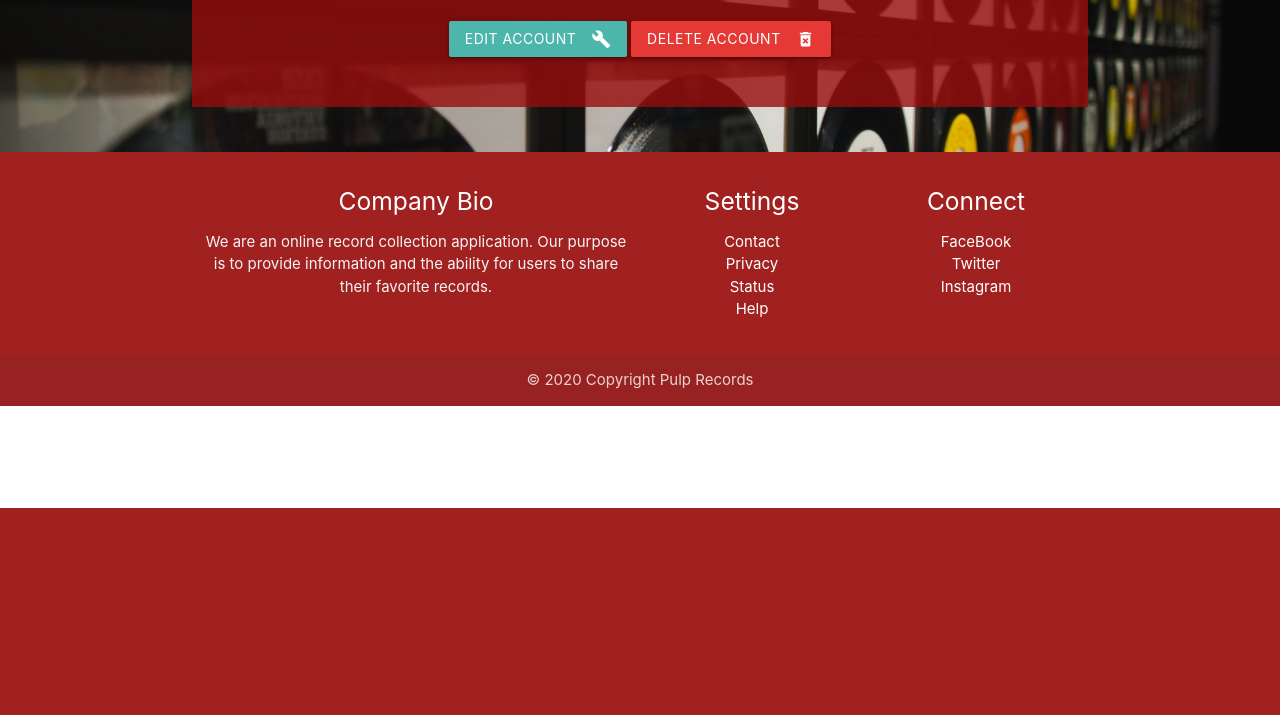
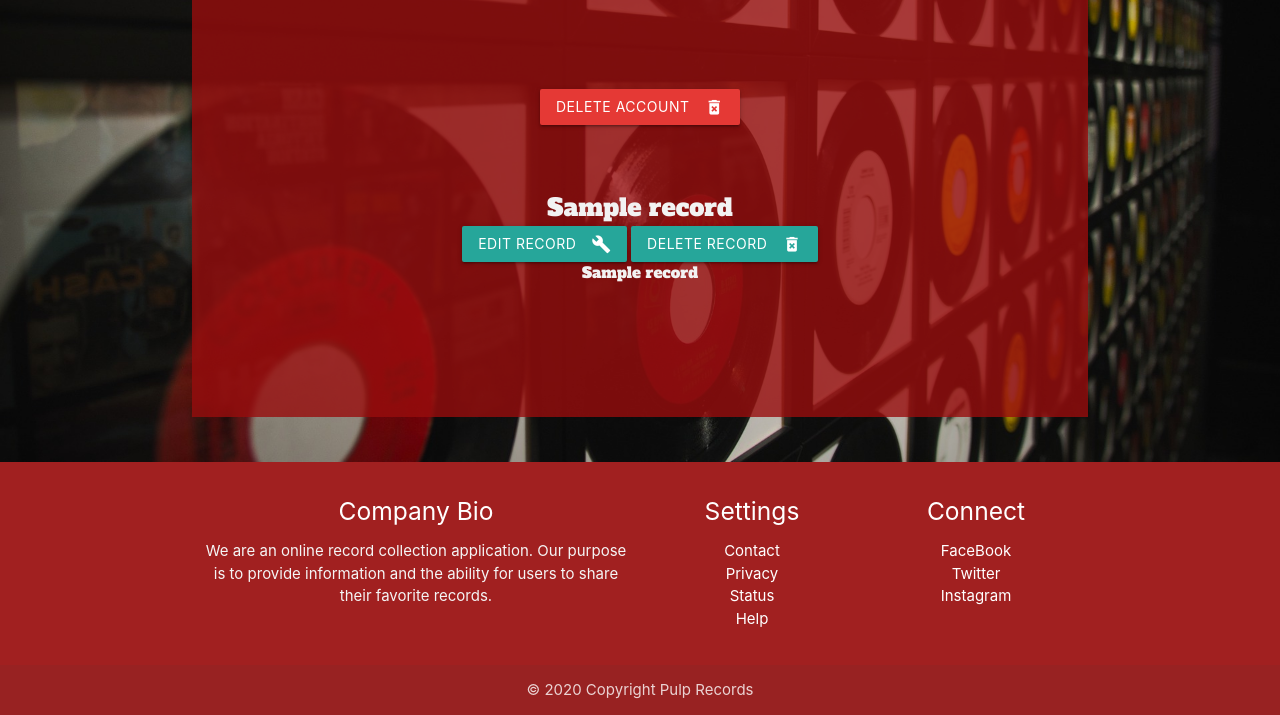
Before and after one commit to Timmy-Bergkvist/pulp-records, a Flask app: template templates/profile.html in a window 1280 px wide. Shown: the part 292-1007 px from the top of the page. Before the commit the page ends 800 px from the top, so only its background shows below. Run offline with Flask 2, Linux system fonts and the light colour scheme; the template is opened without the code that fills it: most values are stand-ins (such as "Sample title", 1, 10 or a date in 2020); some libraries are stand-ins or nearby versions.

Commit message:
added update and delete functions

```diff
--- a/app.py
+++ b/app.py
@@ -174,29 +174,57 @@ def delete_profile(user_id):
     return redirect(url_for('index'))
 
 
-#---Edit user---
+
+#---Edit records---
 
 @app.route('/edit_record/<record_id>')
 @login_required
 def edit_record(record_id):
-
-    edit_record =  mongo.db.recordCollection.find_one({"_id": ObjectId(record_id)})
-
+    username = current_user.username
+    the_record = mongo.db.recordCollection.find_one({"_id": ObjectId(record_id)})
+    the_genre = mongo.db.genre.find()
     return render_template('editrecord.html',
-                            record=edit_record)
+                            record=the_record,
+                            genre=the_genre)
 
 
 
-#---Select genre alternatives
+#---Update record---
 
-@app.route('/add_records/<username>', methods=['GET', 'POST'])
+@app.route('/update_record/<record_id>', methods=["POST"])
 @login_required
-def add_records(username):
-    user = mongo.db.users.find_one({'username': username})
-    return render_template('addrecords.html',
-                            user=user,
-                            genre=mongo.db.genre.find())
+def update_review(record_id):
+    recordCollection = mongo.db.recordCollection
 
+    record_title = request.form['record_title'].title()
+    genre_name = request.form['genre_name'].title()
+
+    #
+    image_id = generate_image(request.form.get('image_id'))
+
+    # Update the review
+    recordCollection.update({'_id': ObjectId(record_id)},
+    { '$set':
+        {
+        'genre_name': request.form.get('genre_name').title(),
+        'artist_name': request.form.get('artist_name'),
+        'record_title': request.form.get('record_title').title(),
+        'image_id': image_id,
+        'tracklist': request.form.get('tracklist'),
+        'record_description': request.form.get('record_description')
+        }
+    })
+    flash('Records have been updated!', 'success')
+    return redirect(url_for('records'))
+
+
+#---Delete record---
+
+@app.route('/delete_record/<record_id>')
+def delete_record(record_id):
+    mongo.db.recordCollection.remove({'_id': ObjectId(record_id)})
+    flash('Record have been deleted!', 'success')
+    return redirect(url_for('index'))
 
 
 #---Insert record to records---
@@ -237,6 +265,18 @@ def insert_records():
 
 
 
+#---Select genre alternatives
+
+@app.route('/add_records/<username>', methods=['GET', 'POST'])
+@login_required
+def add_records(username):
+    user = mongo.db.users.find_one({'username': username})
+    return render_template('addrecords.html',
+                            user=user,
+                            genre=mongo.db.genre.find())
+
+
+
 
 # Record image Generate image placeholder in cases when use does not provide a link
 
@@ -269,11 +309,10 @@ def records():
 @login_required
 def view_record(record_id):
 
-    record = mongo.db.recordCollection.find_one({'_id': ObjectId(record_id)})
+    the_record = mongo.db.recordCollection.find_one({'_id': ObjectId(record_id)})
     username = current_user.username
     return render_template('viewrecord.html',
-                            record=record,
-                            recordCollection=mongo.db.comments.find())
+                            record=the_record)
 
 
 
--- a/templates/addrecords.html
+++ b/templates/addrecords.html
@@ -45,7 +45,7 @@
             <div class="row">
                 <div class="input-field col s12">
                     <i class="material-icons prefix">subject</i>
-                    <textarea name="record_description" id="record_description" class="materialize-textarea" data-length="2000" placeholder="Bio" required></textarea>
+                    <textarea name="record_description" id="record_description" class="materialize-textarea" data-length="2000" placeholder="Record Description" required></textarea>
                 </div>
             </div>
             <div id="btn-box">
--- a/templates/profile.html
+++ b/templates/profile.html
@@ -10,9 +10,37 @@
         <br>
         <div class="col s12 div-label">Email: {{ user.email }}</div>
     </div>
+        <br>
     <div id="btn-box">
-        <a class="btn waves-effect waves-light teal lighten-2" href="#">Edit account<i class="material-icons right">build</i></a>
+        <br>
+        <br>
         <a class="btn waves-effect waves-light red darken-1" href="{{url_for('delete_profile', user_id=user._id)}}">Delete account<i class="material-icons right">delete_forever</i></a>
+        <br>
+        <br>
+        <div class="row center">
+            {% if current_user.username == record.added_by %}
+            <a class="waves-effect waves-light btn btn_small" href="{{url_for('edit_record', record_id=record._id)}}">Edit record<i class="material-icons right">build</i></a>
+            <a class="waves-effect waves-light btn btn_small" href="{{url_for('delete_record', record_id=record._id)}}">Delete record<i class="material-icons right">delete_forever</i></a>
+            {% endif %}
+        </div>
+        {% for record in recordCollection %}
+        <br>
+        <div class="container center records-container">
+            <div class="row collection-item">
+                <div class="row col s12">
+                    <div class="title div-label">{{ record.artist_name }}</div>
+                    <div class="row">
+                        <a class="waves-effect waves-light btn btn_small" href="{{url_for('edit_record', record_id=record._id)}}">Edit record<i class="material-icons right">build</i></a>
+                        <a class="waves-effect waves-light btn btn_small" href="{{url_for('delete_record', record_id=record._id)}}">Delete record<i class="material-icons right">delete_forever</i></a>
+                        <div class="col s12 div-label"> {{ record.record_title }} </div>
+                    </div>
+                </div>
+            </div>
+            <br>
+        </div>
+        {% else %}
+        <p>No records added.</p>
+        {% endfor %}
     </div>
 </div>
 <br>
--- a/templates/viewrecord.html
+++ b/templates/viewrecord.html
@@ -38,6 +38,12 @@
                     </ul>
                 </div>
             </div>
+            <div class="row center">
+                {% if current_user.username == record.added_by %}
+                <a class="waves-effect waves-light btn btn_small" href="{{url_for('edit_record', record_id=record._id)}}">Edit record<i class="material-icons right">build</i></a>
+                <a class="waves-effect waves-light btn btn_small" href="{{url_for('delete_record', record_id=record._id)}}">Delete record<i class="material-icons right">delete_forever</i></a>
+                {% endif %}
+            </div>
         </div>
     </div>
 </div>
```
Also changed, not shown: templates/editrecord.html (+67 -0 lines).
